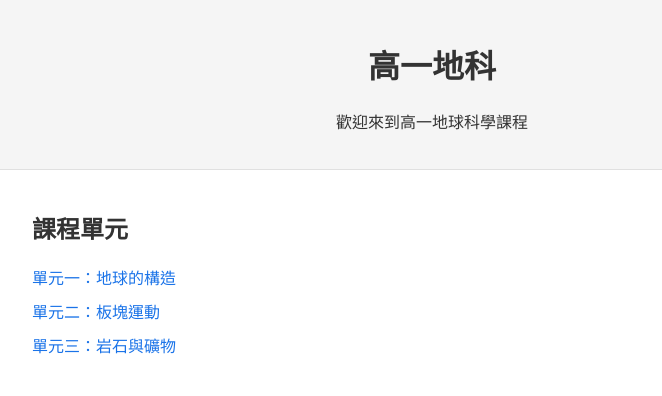
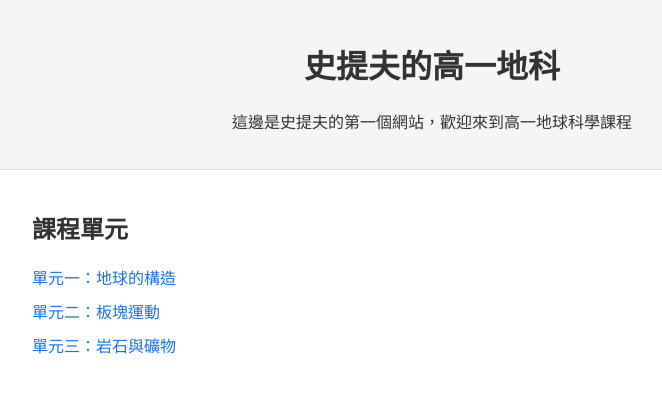
Before and after one commit to SteveC-922/test-highschool-earthscience, a plain HTML site: page index.html in a window 1280 px wide. Shown: the whole page, without its empty margins (208-870 px from the left). Drawn offline with Linux system fonts and the light colour scheme.

Commit message:
Update index.html

```diff
--- a/index.html
+++ b/index.html
@@ -8,8 +8,8 @@
 </head>
 <body>
     <header>
-        <h1>高一地科</h1>
-        <p>歡迎來到高一地球科學課程</p>
+        <h1>史提夫的高一地科</h1>
+        <p>這邊是史提夫的第一個網站，歡迎來到高一地球科學課程</p>
     </header>
     <main>
         <h2>課程單元</h2>
```
